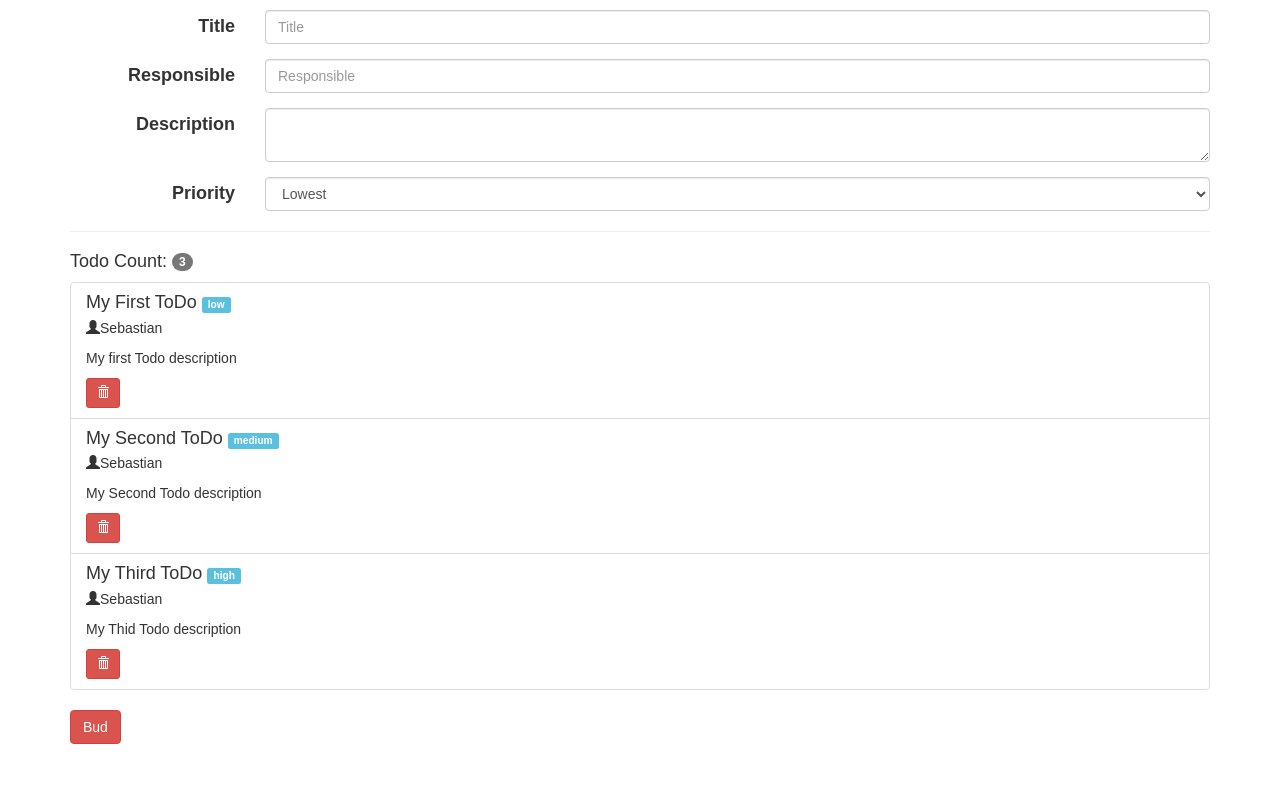
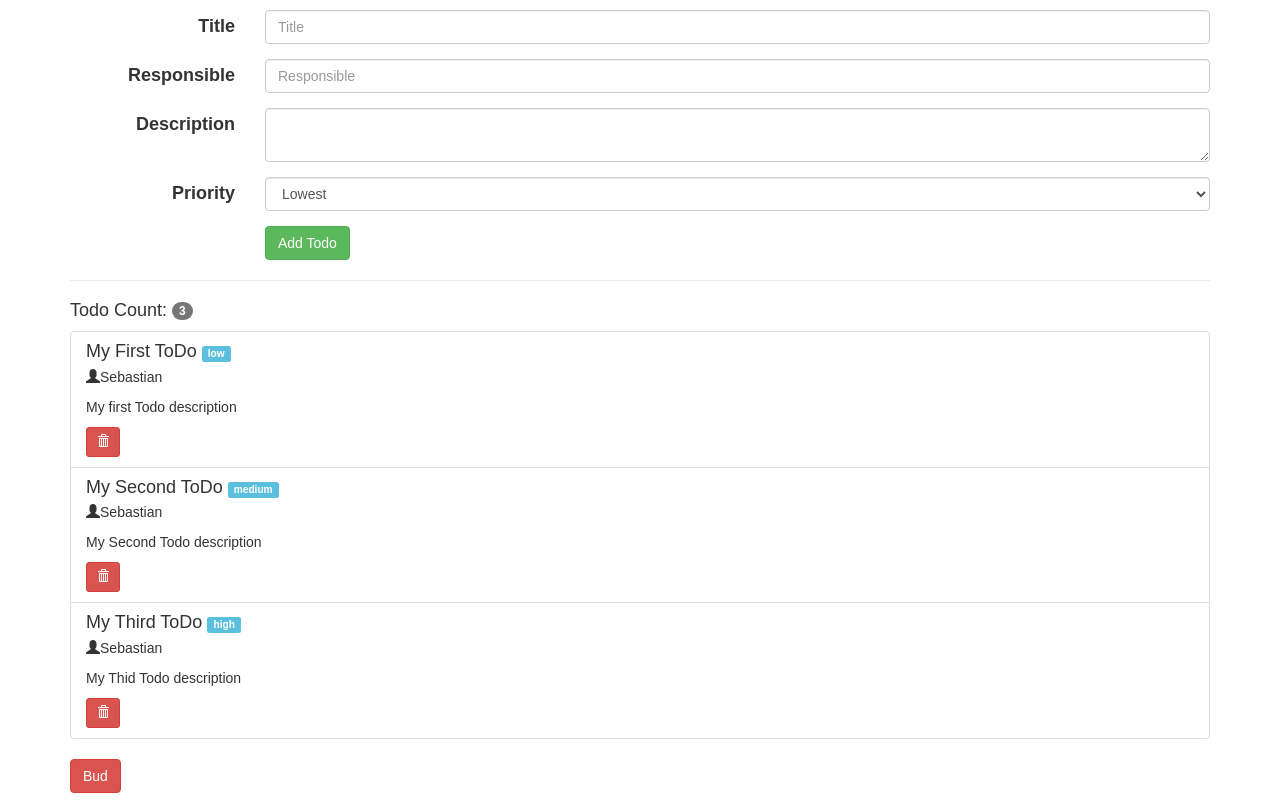
Before and after one commit to rimeister/learning-react-js, a React (Create React App) app in the folder react-development-starter-guide-tutorial/: page / in a window 1280 px wide. Built offline with nearby package versions, Linux system fonts and the light colour scheme.

Commit message:
Adding submit button

```diff
--- a/react-development-starter-guide-tutorial/src/App.js
+++ b/react-development-starter-guide-tutorial/src/App.js
@@ -140,6 +140,11 @@
               </select>
             </div>
           </div>
+          <div className="form-group">
+            <div className="col-sm-offset-2 col-sm-10">
+              <button type="submit" className="btn btn-success">Add Todo</button>
+            </div>
+          </div>
         </form>
       </h4>
       </div>
```
